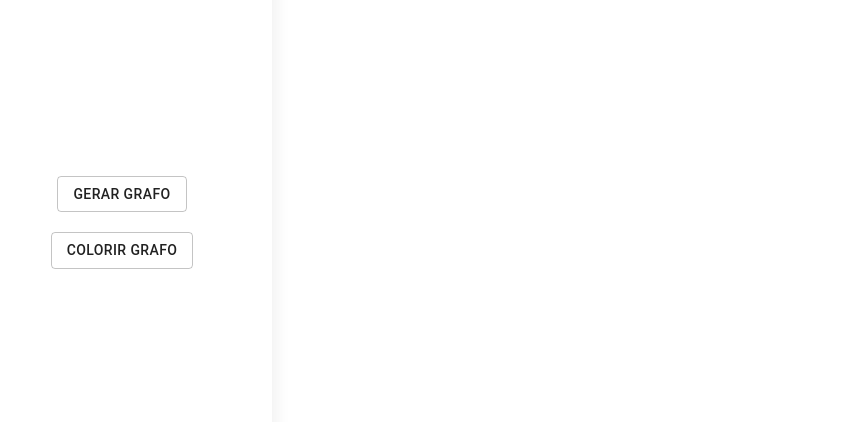
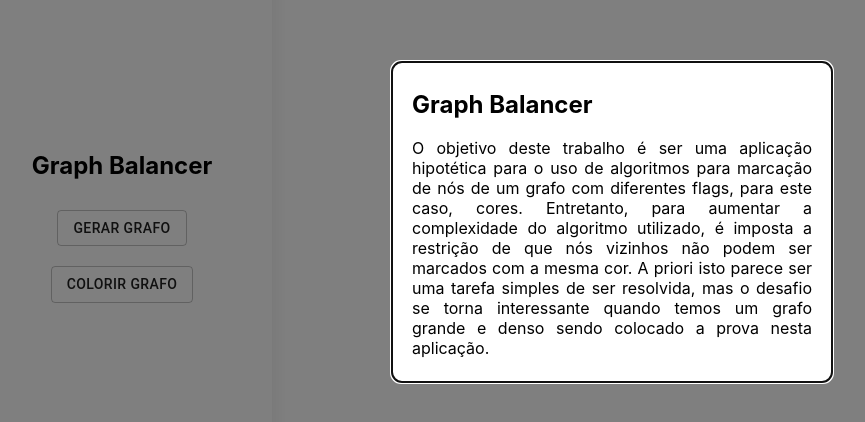
Before and after one commit to projeto-de-algoritmos/Final_GraphBalancer, a React (Create React App) app: page / in a window 1280 px wide. Shown: the part 178-600 px from the top of the page, without its empty margins (28-893 px from the left). Built offline with nearby package versions, Linux system fonts and the light colour scheme.

Commit message:
Create introdutory modal

```diff
--- a/src/App.css
+++ b/src/App.css
@@ -27,3 +27,20 @@
 .button {
   margin: 10px 0px !important;
 }
+
+.box {
+  width: 400px;
+  background-color: white;
+  border-radius: 10px;
+  padding: 8px 20px;
+}
+
+.box p {
+  text-align: justify;
+}
+
+.modal {
+  display: flex;
+  justify-content: center;
+  align-items: center;
+}
--- a/src/App.js
+++ b/src/App.js
@@ -1,6 +1,8 @@
 import "./App.css";
+
+import { useState } from "react";
 import { ForceGraph3D } from "react-force-graph";
-import { Button } from "@material-ui/core";
+import { Button, Modal, Box } from "@material-ui/core";
 
 const myData = {
   nodes: [
@@ -33,10 +35,34 @@ const myData = {
 };
 
 const App = () => {
+  const [modal, setModal] = useState(true);
+
   return (
     <div className="App">
+      <Modal
+        open={modal}
+        onClose={() => setModal(false)}
+        aria-labelledby="modal-modal-title"
+        aria-describedby="modal-modal-description"
+        className="modal"
+      >
+        <Box className="box">
+          <h2>Graph Balancer</h2>
+          <p>
+            O objetivo deste trabalho é ser uma aplicação hipotética para o uso
+            de algoritmos para marcação de nós de um grafo com diferentes flags,
+            para este caso, cores. Entretanto, para aumentar a complexidade do
+            algoritmo utilizado, é imposta a restrição de que nós vizinhos não
+            podem ser marcados com a mesma cor. A priori isto parece ser uma
+            tarefa simples de ser resolvida, mas o desafio se torna interessante
+            quando temos um grafo grande e denso sendo colocado a prova nesta
+            aplicação.
+          </p>
+        </Box>
+      </Modal>
       <div className="SideBar">
         <div className="SideBarContent">
+          <h2>Graph Balancer</h2>
           <Button variant="outlined" className="button">
             Gerar grafo
           </Button>
```
